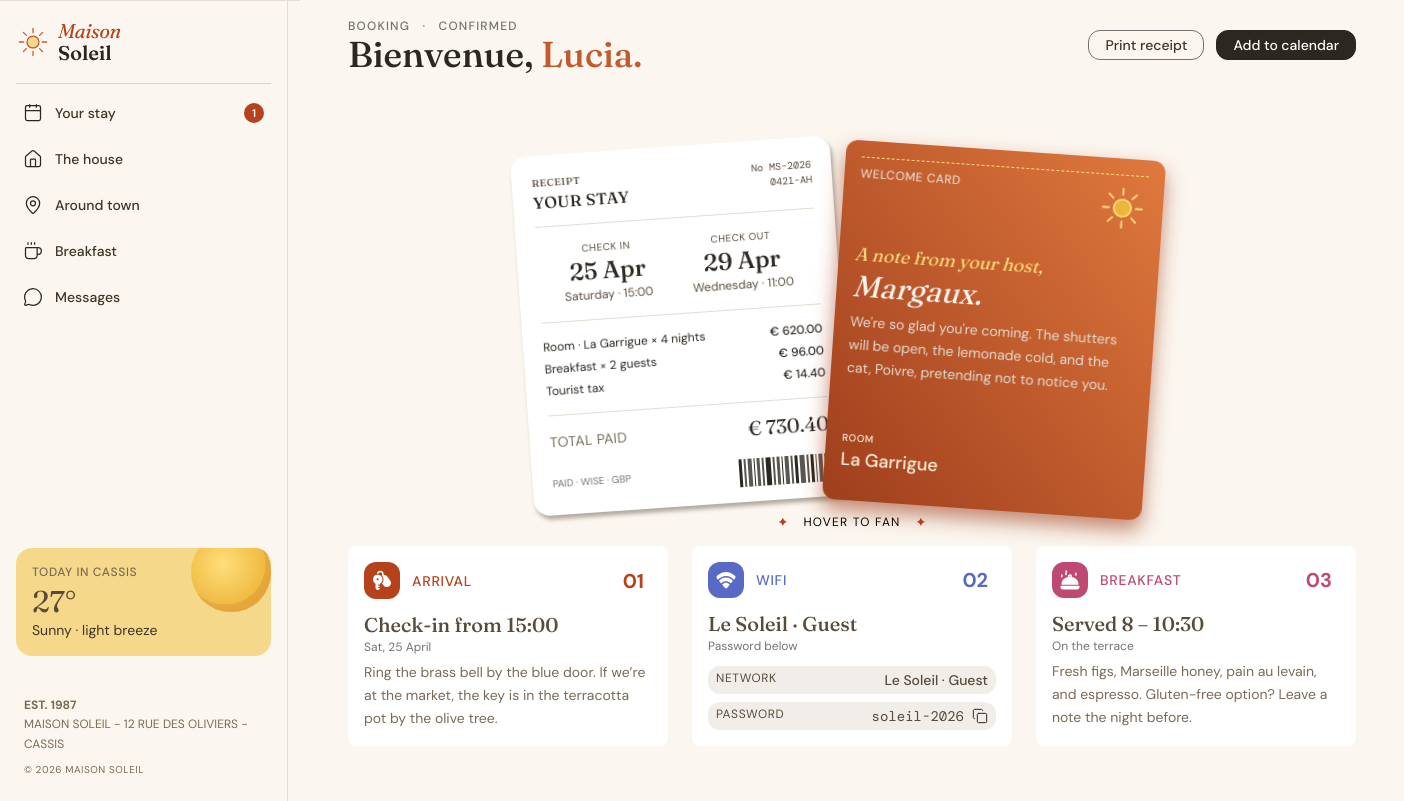
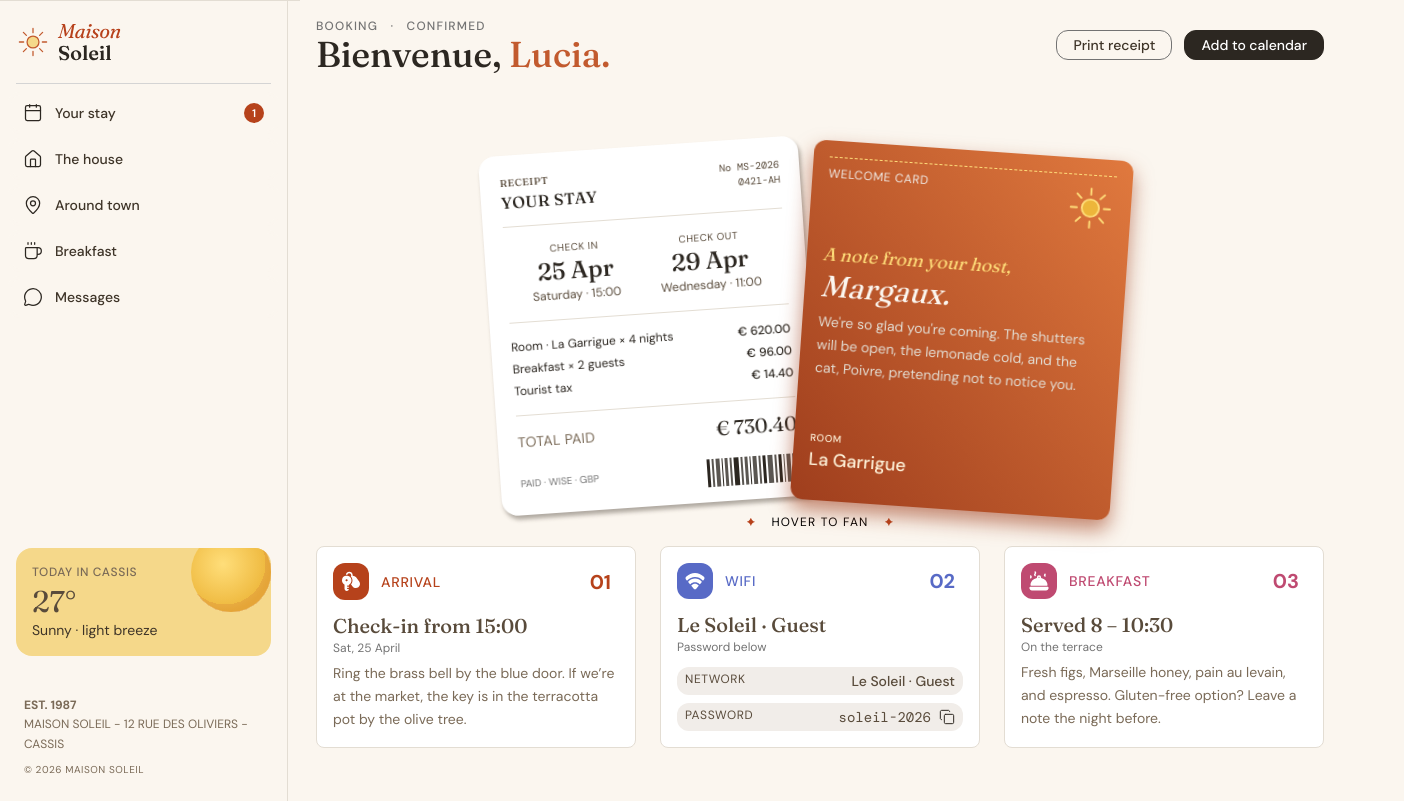
Before and after one commit to mmuneeb1000/hotel-booking-confirmation, a React (Vite) app: page / in a window 1280 px wide. Shown: the whole page, 1404 px wide, since content can reach past the window. Built offline with nearby package versions, Linux system fonts and the light colour scheme.

Commit message:
tighter margins

```diff
--- a/src/App.jsx
+++ b/src/App.jsx
@@ -9,7 +9,7 @@ function App() {
     <>
       <div className="grid lg:grid-cols-[300px_1fr] md:grid-cols-1">
         <Sidebar />
-        <main className="p-4 w-full lg:w-full lg:px-12 lg:py-4">
+        <main className="p-4 w-full lg:px-4 lg:py-4">
           <Confirmation />
           <Booking />
           <Hover />
--- a/src/components/Cards.jsx
+++ b/src/components/Cards.jsx
@@ -6,7 +6,7 @@ import BreakfastImg from "../assets/images/icon-breakfast.svg";
 function Cards() {
   return (
     <section className="w-full pt-4 flex flex-col md:flex-row lg:flex-row justify-center bg-neutral-100 gap-6">
-      <div className="w-full p-4 rounded-lg bg-white lg:w-xs">
+      <div className="w-full p-4 rounded-lg bg-white lg:w-xs border border-neutral-400">
         <div className="flex items-center gap-3 ">
           <img
             className="bg-terracotta-600 p-1.5 rounded-xl"
@@ -29,7 +29,7 @@ function Cards() {
         </p>
       </div>
 
-      <div className="w-full p-4 rounded-lg bg-white lg:w-xs">
+      <div className="w-full p-4 rounded-lg bg-white lg:w-xs border border-neutral-400">
         <div className="flex items-center gap-3">
           <img className="bg-blue-500 p-1.5 rounded-xl" src={WifiImg} />
           <h4 className="text-sm w-full font-medium uppercase tracking-wider  text-blue-500">
@@ -52,7 +52,7 @@ function Cards() {
               Le Soleil · Guest
             </p>
           </div>
-          <div className="w-full flex rounded-xl bg-neutral-200 whitespace-nowrap py-1 px-2">
+          <div className="w-full flex rounded-xl bg-neutral-200 whitespace-nowrap py-1 px-2 ">
             <p className="text-xs w-full uppercase tracking-wider text-neutral-700">
               Password
             </p>
@@ -68,7 +68,7 @@ function Cards() {
         </div>
       </div>
 
-      <div className="w-full p-4 rounded-lg bg-white lg:w-xs">
+      <div className="w-full p-4 rounded-lg bg-white lg:w-xs border border-neutral-400">
         <div className="flex items-center gap-3">
           <img className="bg-rose-500 p-1.5 rounded-xl" src={BreakfastImg} />
           <h4 className="w-full text-sm font-medium uppercase tracking-wider text-rose-500">
```
